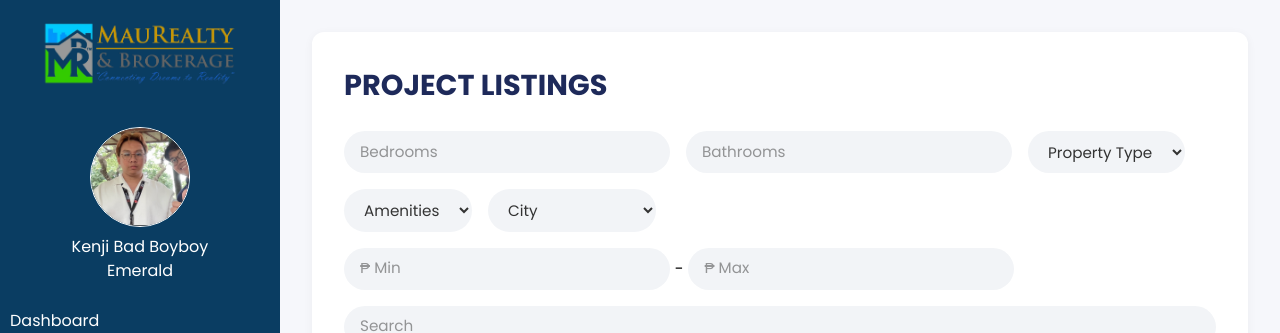
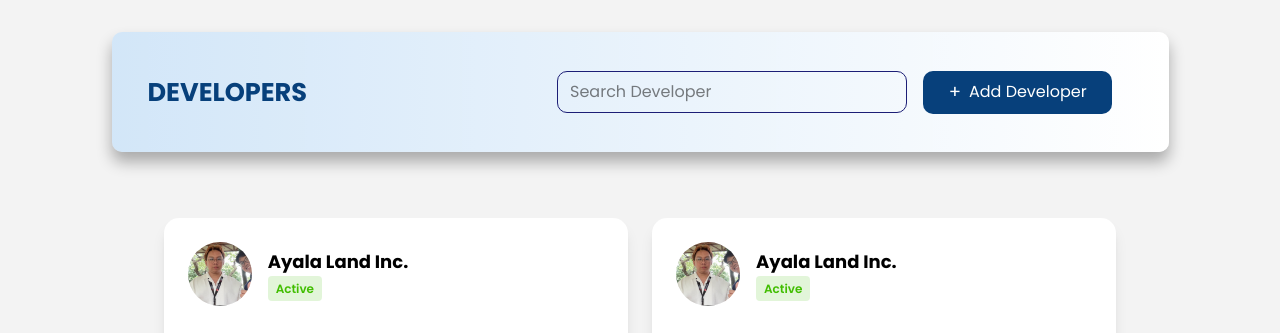
Before and after one commit to Wh4t-20/maurealty-agent-portal, a Vue app in the folder Frontend/: page / in a window 1280 px wide. Shown: the top 333 px of the page. Built offline with nearby package versions, Linux system fonts and the light colour scheme.

Commit message:
Fixed views and images

```diff
--- a/Frontend/src/router/index.ts
+++ b/Frontend/src/router/index.ts
@@ -1,6 +1,6 @@
 import { createRouter, createWebHistory } from 'vue-router'
 import type { RouteRecordRaw } from 'vue-router'
-import Test from '@/views/Listings.vue'
+import Test from '@/views/developerlist.vue'
 
 const routes: Array<RouteRecordRaw> = [
   {
--- a/Frontend/src/views/developerlist.vue
+++ b/Frontend/src/views/developerlist.vue
@@ -77,10 +77,11 @@
 
 <script setup lang="ts">
 import { reactive } from "vue";
+import profile from  "@/assets/images/profile.png"
 
 const developers = reactive([
   {
-    logo: "profile.png",
+    logo: profile,
     name: "Ayala Land Inc.",
     phone: "09325660619",
     email: "ahmanlangit@up.edu.ph",
@@ -89,7 +90,7 @@ const developers = reactive([
     projects: ["Ayala", "Ayala", "Ayala"],
   },
   {
-    logo: "profile.png",
+    logo:  profile,
     name: "Ayala Land Inc.",
     phone: "09325660619",
     email: "ahmanlangit@up.edu.ph",
@@ -98,7 +99,7 @@ const developers = reactive([
     projects: ["Ayala", "Ayala", "Ayala"],
   },
   {
-    logo: "profile.png",
+    logo:  profile,
     name: "Ayala Land Inc.",
     phone: "09325660619",
     email: "ahmanlangit@up.edu.ph",
@@ -107,7 +108,7 @@ const developers = reactive([
     projects: ["Ayala", "Ayala", "Ayala"],
   },
   {
-    logo: "profile.png",
+    logo:  profile,
     name: "Ayala Land Inc.",
     phone: "09325660619",
     email: "ahmanlangit@up.edu.ph",
@@ -116,7 +117,7 @@ const developers = reactive([
     projects: ["Ayala", "Ayala", "Ayala"],
   },
   {
-    logo: "profile.png",
+    logo:  profile,
     name: "Ayala Land Inc.",
     phone: "09325660619",
     email: "ahmanlangit@up.edu.ph",
@@ -124,7 +125,7 @@ const developers = reactive([
     hours: "Monday - Friday <br> 9:00 AM - 6:00 PM",
     projects: ["Ayala", "Ayala", "Ayala"],
   },{
-    logo: "profile.png",
+    logo:  profile,
     name: "Ayala Land Inc.",
     phone: "09325660619",
     email: "ahmanlangit@up.edu.ph",
```
